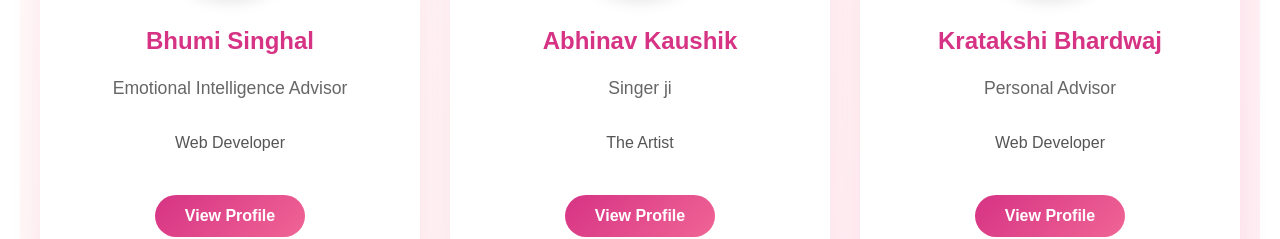
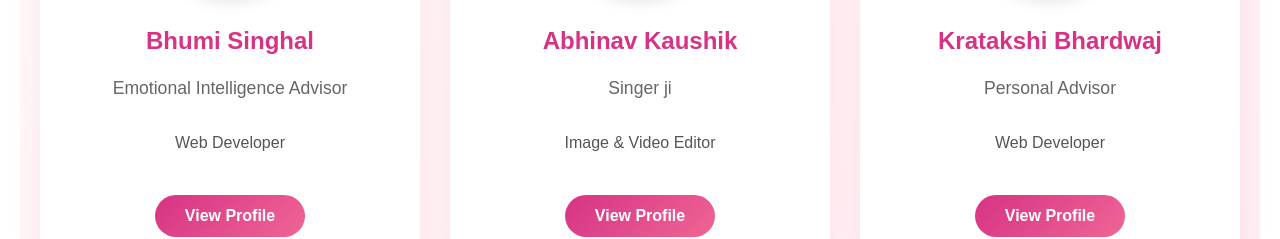
Before and after one commit to navokta/Mr-Achiever, a React (Vite) app: page /About in a window 1280 px wide. Shown: the part 1940-2179 px from the top of the page. Built offline with nearby package versions, Linux system fonts and the light colour scheme; no server answers.

Commit message:
Abhinav Summary

```diff
--- a/src/Components/Teamcore.jsx
+++ b/src/Components/Teamcore.jsx
@@ -52,7 +52,7 @@ const Teamcore = () => {
       name: "Abhinav Kaushik",
       position: "Singer ji",
       image: abhinavImg,
-      summary: "The Artist",
+      summary: "Image & Video Editor",
       fullDescription: "Abhinav has been with me since the very beginning. He has a unique personality — full of energy, positivity, and that rare spark that keeps everyone around him engaged and uplifted. He never lets things get dull, and that’s something truly special. What I admire most about him is his helpful and always-available nature. He genuinely cares for those who matter to him, and that makes him not just a great teammate, but a wonderful human being. Beyond that, Abhinav is also a talented singer and someone who brings a friendly, warm vibe wherever he goes. He knows how to connect with people, and his support has meant a lot to me over time. Yes, in the past there were things I didn’t completely agree with, but we’ve moved past that. We’ve grown, matured, and today I can proudly say that Abhinav is one of my closest and most dependable friends."
     },
     {
```
